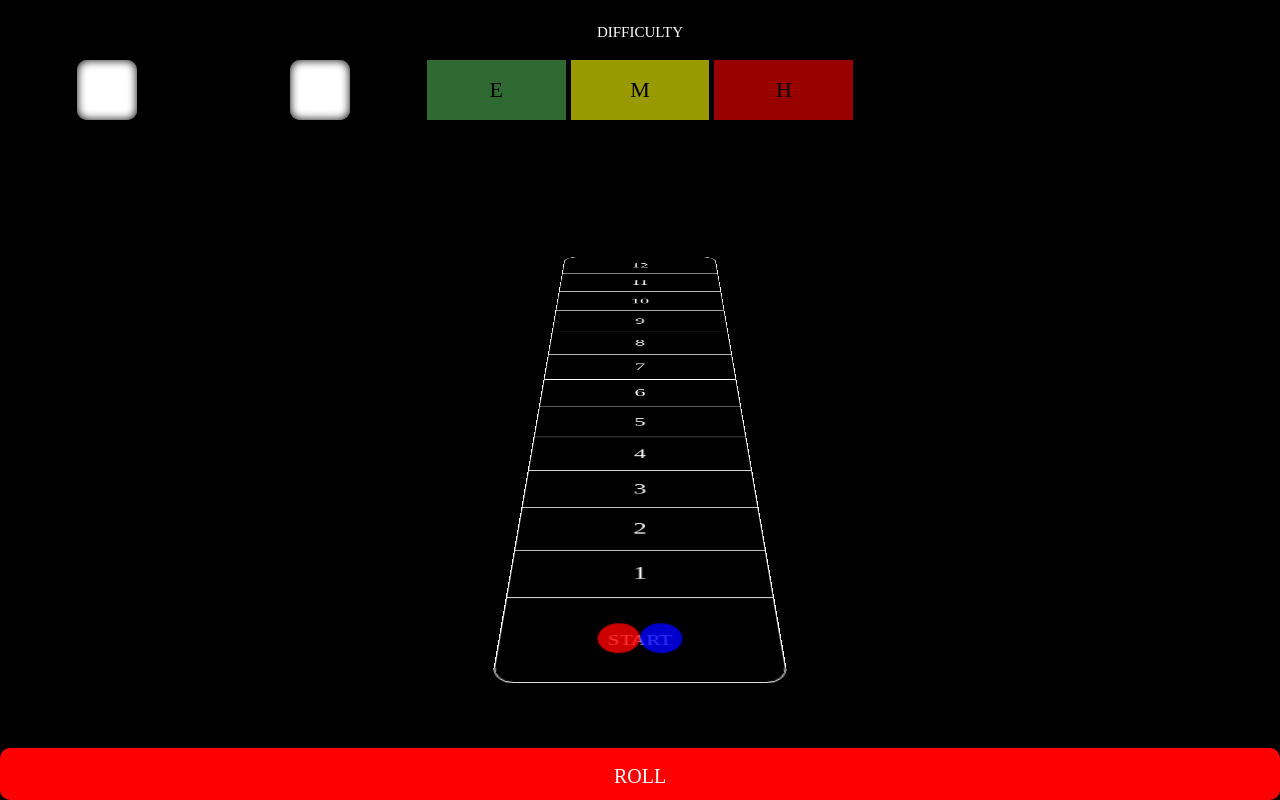
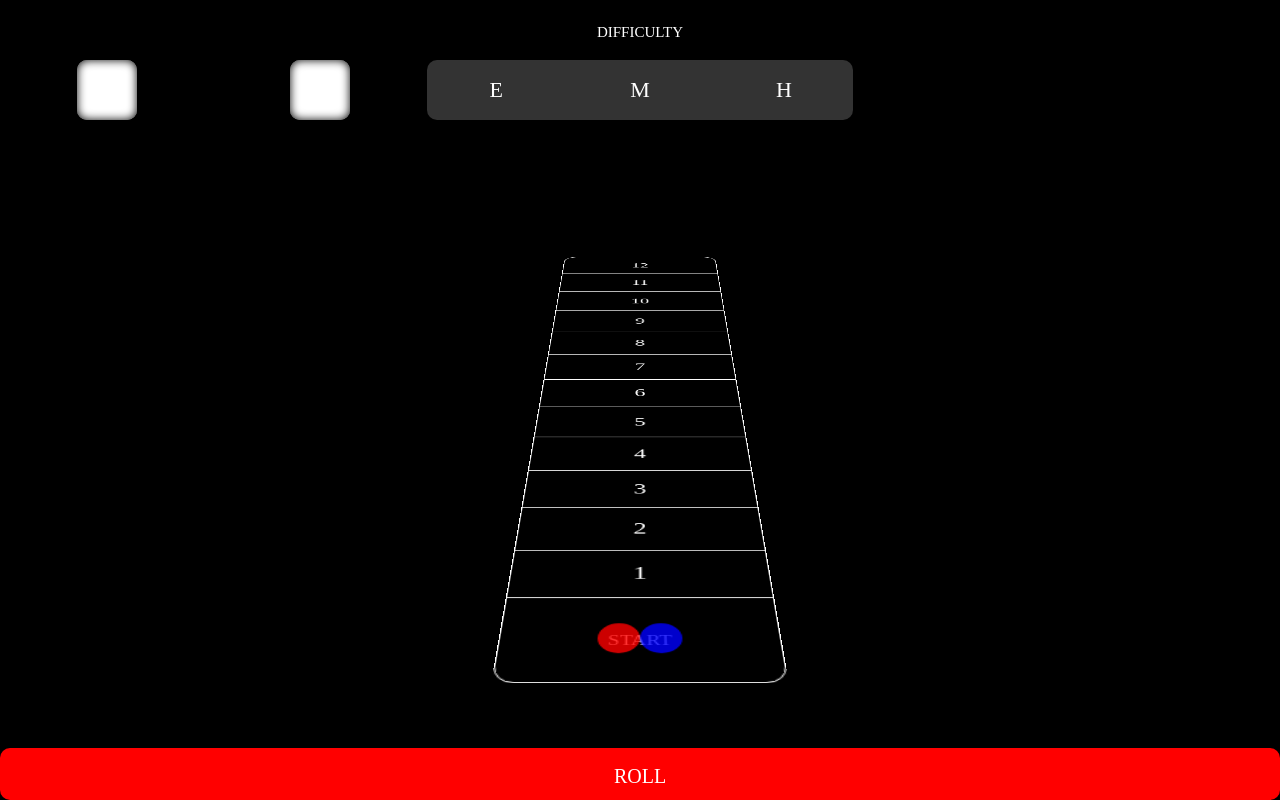
Before and after one commit to KevinW90/Bump_Back, a React (Create React App) app: page / in a window 1280 px wide. Built offline with nearby package versions, Linux system fonts and the light colour scheme.

Commit message:
changed difficulty feature styling to more simplistic feel

```diff
--- a/src/components/Difficulty.js
+++ b/src/components/Difficulty.js
@@ -11,14 +11,11 @@ const Difficulty = (props) => {
             </div>
             <div className="setting-wrapper">
                 <div className="setting"
-                     onClick={() => changeDifficulty('E')}
-                     style={{background: "#4CAF50", opacity: .6}}>E</div>
+                     onClick={() => changeDifficulty('E')}>E</div>
                 <div className="setting"
-                     onClick={() => changeDifficulty('M')}
-                     style={{background: "yellow", opacity: .6}}>M</div>
+                     onClick={() => changeDifficulty('M')}>M</div>
                 <div className="setting"
-                     onClick={() => changeDifficulty('H')}
-                     style={{background: "red", opacity: .6}}>H</div>
+                     onClick={() => changeDifficulty('H')}>H</div>
             </div>
         </div>
     );
--- a/src/css/Difficulty.css
+++ b/src/css/Difficulty.css
@@ -17,11 +17,14 @@
     display: grid;
     gap: 5px;
     grid-template: 1fr / repeat(3, 1fr);
+
+    border-radius: 10px;
+    background: #333333;
 }
 
 .setting {
     padding: 5px;
-    color: black;
+    color: white;
 
     display: flex;
     justify-content: center;
```
